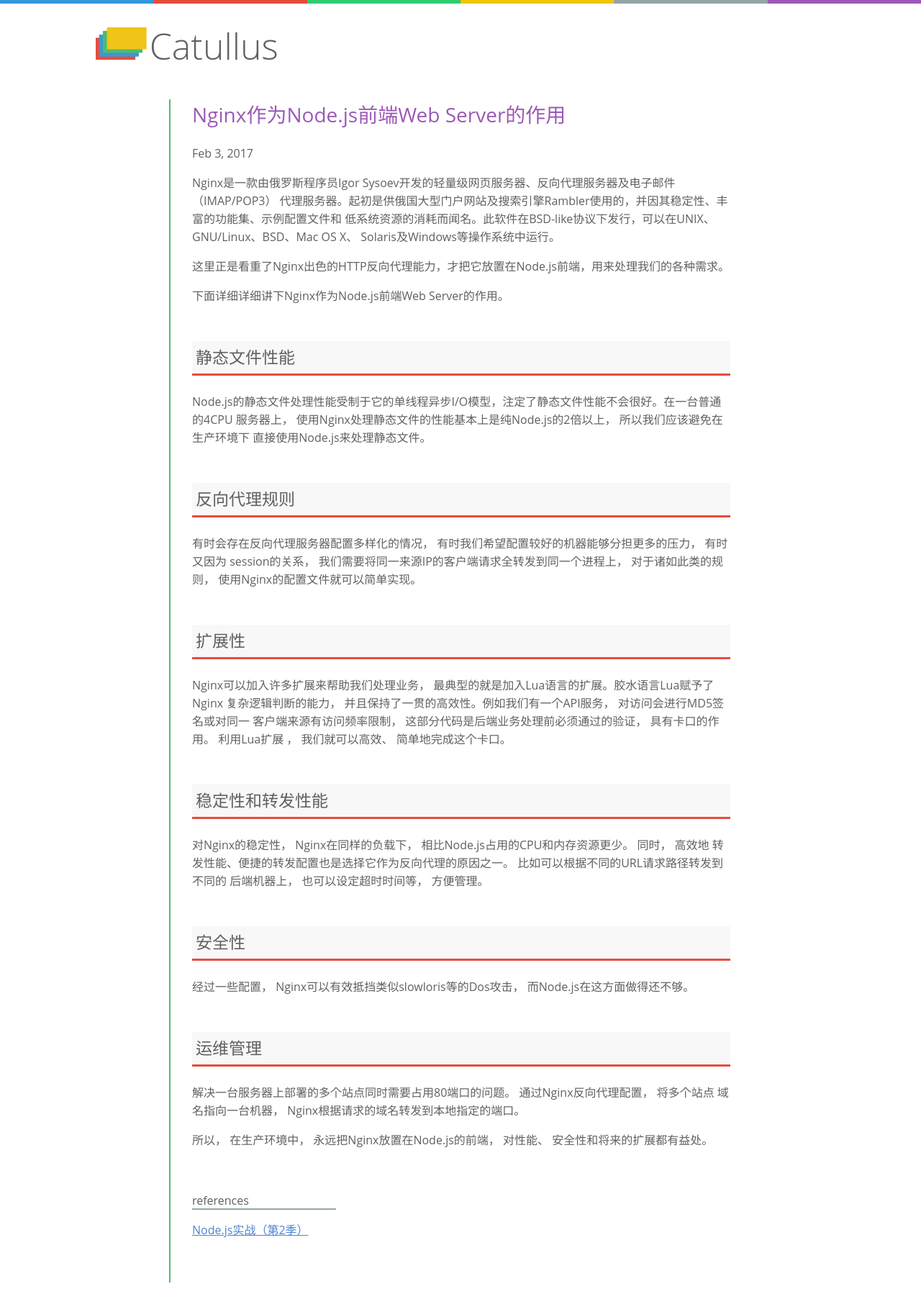
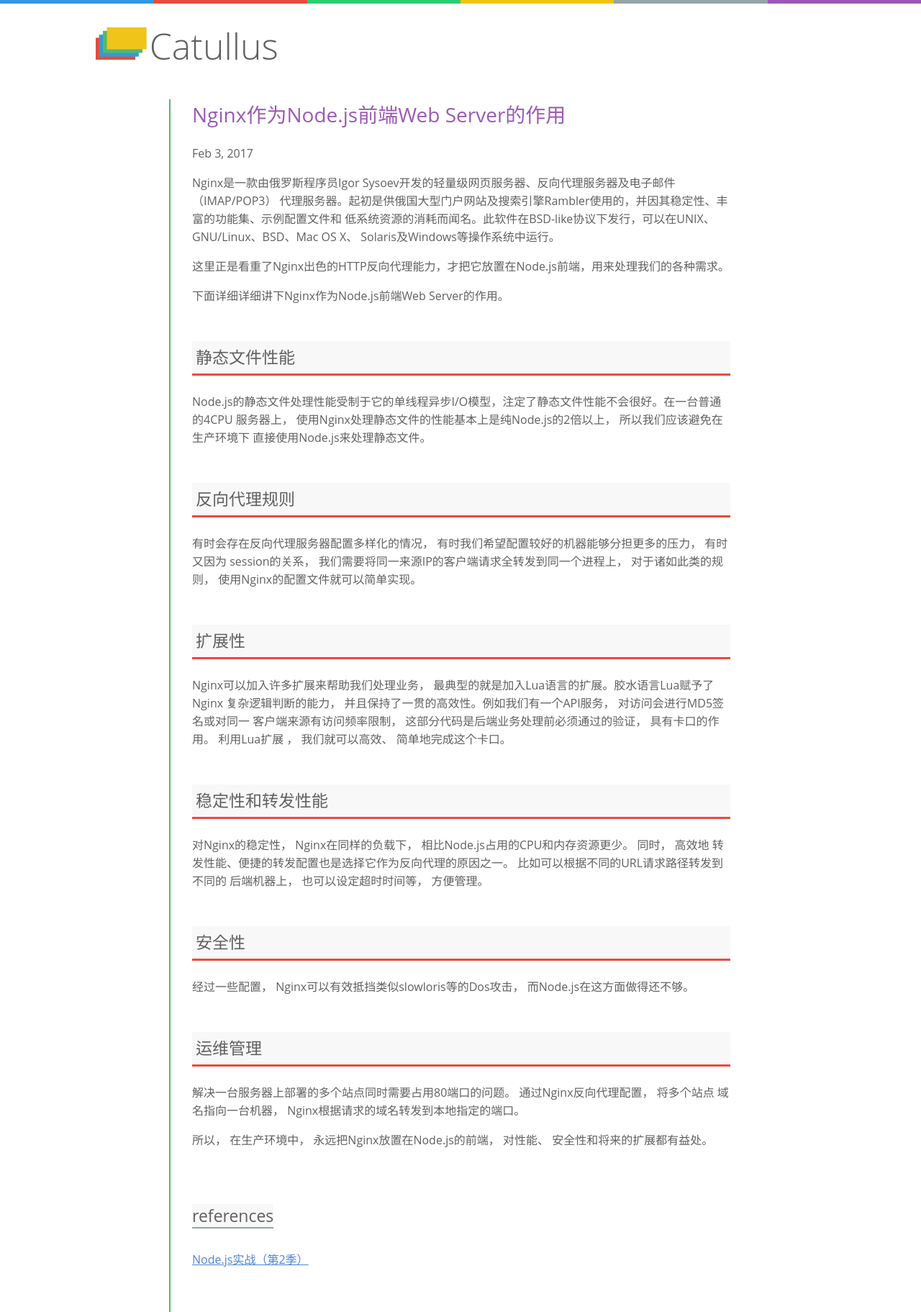
Before and after one commit to Yann-Wang/yann-wang.github.io, a Jekyll site: the page built from _posts/2017-02-03-why-use-Nginx-as-Node.js-web-server.md, in a window 1280 px wide. Shown: the whole page at 72% size. Built offline with Jekyll 4.4.1, drawn with Linux system fonts in a browser that asks for light colours; before the commit the page ends 1782 px from its top, so only the background shows below that.

Commit message:
feat: 修改参考title的样式

```diff
--- a/assets/css/post.scss
+++ b/assets/css/post.scss
@@ -102,11 +102,16 @@
 }
 
 .references{
-  width: 200px;
   margin-top: 60px;
   margin-bottom: 15px;
+  font-size: 23px;
+  line-height: 32px;
   border-bottom: 2px solid #95a5a6;
+  background-color: #f8f8f8;
+  display: inline-block;
+  /*
   @media screen and(max-width:768px){
     width: 105px;
   }
+  */
 }
```
